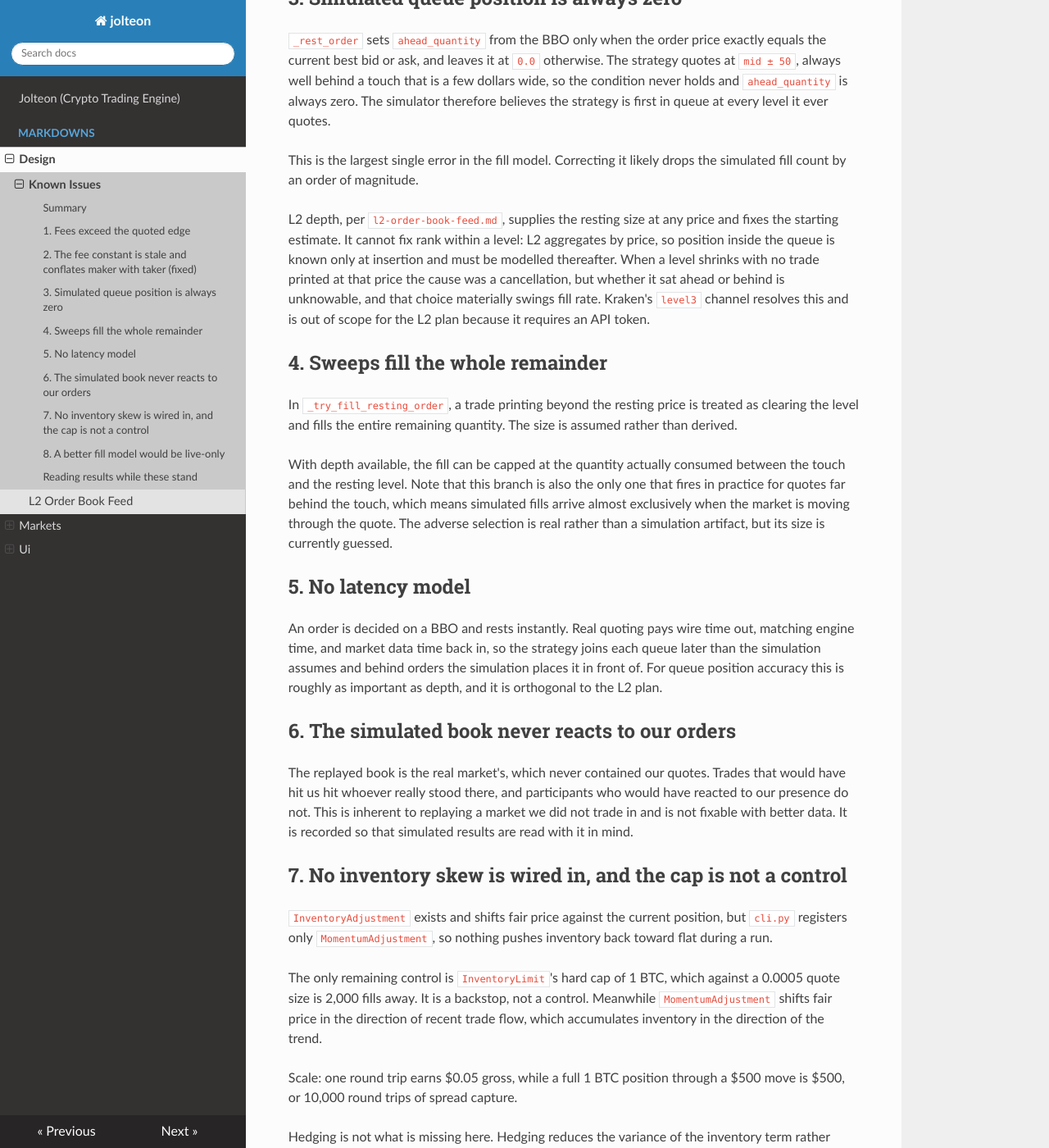
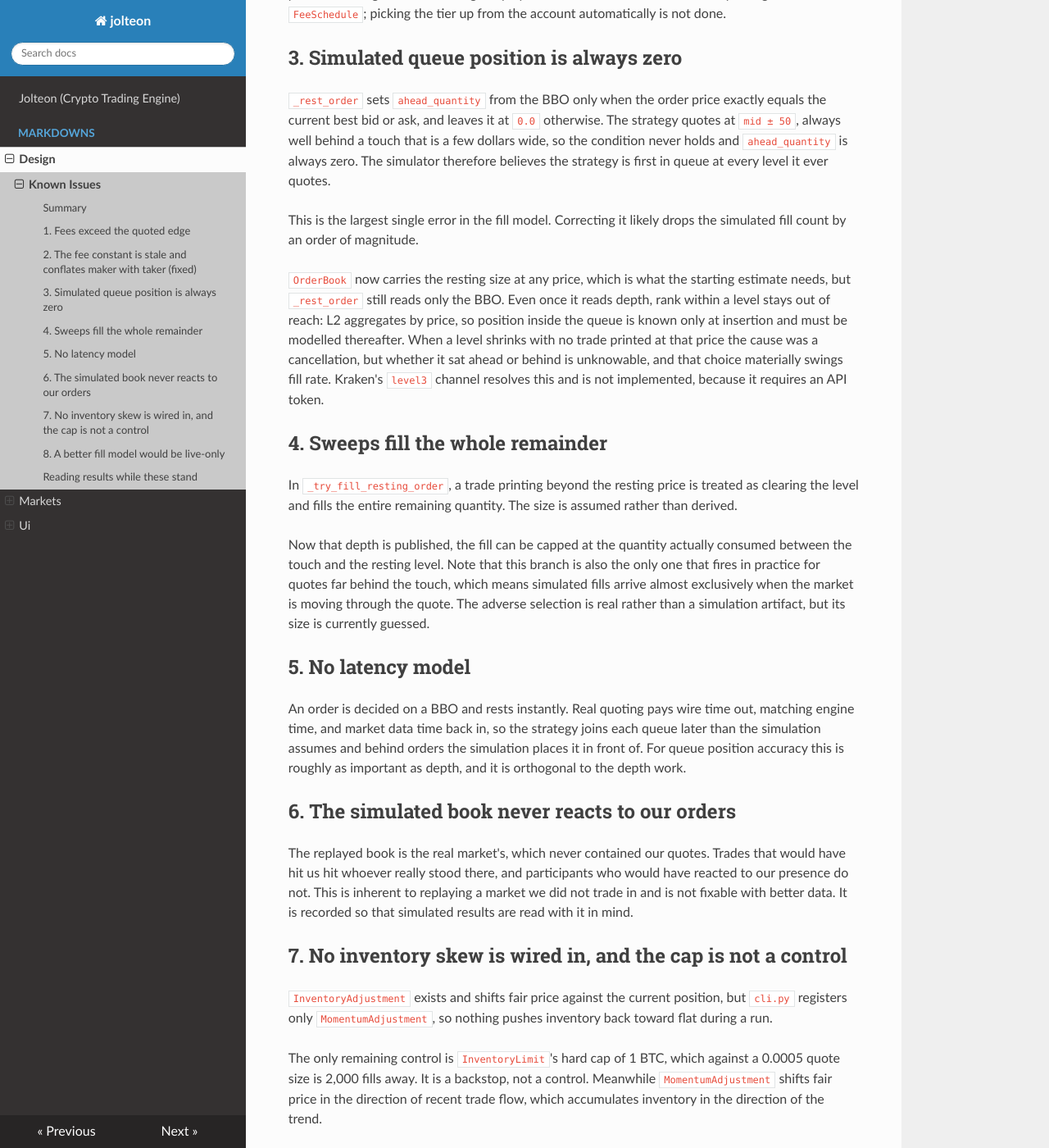
Before and after one commit to zhanghaowx/crypto-trading-engine, an MkDocs documentation site: the page built from docs/markdowns/design/known-issues.md, in a window 1280 px wide and 1400 px high, scrolled down 2207 px. Shown: the whole window at 82% size. Built offline with MkDocs 1.6.1, drawn with Linux system fonts in a browser that asks for light colours; nearby versions of some CDN libraries; some of the changed text lies outside the part shown.

Commit message:
docs: retire the L2 order book plan now that it is implemented
Every commit the plan listed has landed, from the OrderBook rewrite
through the order flow imbalance adjustment, so the document describes
work that is finished rather than work to do.

Rewrite the places in known-issues.md that leaned on it to describe the
code instead: issue 3 now names OrderBook and _rest_order, issue 4 notes
depth is published, and issue 8 names HistoricalFeed and
BookFeatureRecorder. The level3 channel stays unimplemented for the same
reason the plan gave, so that rationale moves into the issue itself.

Co-Authored-By: Claude Opus 5 <noreply@anthropic.com>

```diff
--- a/docs/markdowns/design/known-issues.md
+++ b/docs/markdowns/design/known-issues.md
@@ -6,11 +6,13 @@ out to depend very little on hedging and a great deal on fees, fill
 simulation, and inventory control, so the findings are recorded here
 rather than in any one component's notes.
 
-Nothing below is fixed. Each entry states what is wrong, why it matters,
-and what would resolve it. Arithmetic assumes BTC around $100,000 and the
-defaults in `StaticParameterService`: `quote_size = 0.0005`,
-`max_inventory = 1`, and in `StaticQuoteOffsetService`:
-`half_spread = 50.0`.
+Each entry states what is wrong, why it matters, and what would resolve
+it; the few marked fixed record what changed. Arithmetic assumes BTC
+around $100,000 and the defaults in `StaticParameterService`:
+`quote_size = 0.0005` and `max_inventory = 1`. Where a quote offset
+matters, the figure given is the one a paper session actually quotes:
+`FeeAwareQuoteOffsetService(edge = 5.0)`, which at that price asks
+$255 a side.
 
 ## Summary
 
@@ -66,10 +69,11 @@ is a fact about the fee tier rather than about the code. What it does is
 stop the strategy quoting below cost silently: it quotes at
 `edge + maker_rate * price`, so the break-even column of the table above
 is charged automatically and the resulting offset is recorded on the
-`quote_offset` signal. Swapping it in for the static default makes a
-run's quotes roughly five times wider and almost certainly stops filling
-altogether, which is the arithmetic above made visible rather than a
-regression.
+`quote_offset` signal. The paper session now runs it at `edge = 5.0`, so
+its quotes sit roughly five times further out than the static default's
+and will almost certainly stop filling altogether. That is the arithmetic
+above made visible rather than a regression, and it is why issue 1 stays
+open.
 
 ## 2. The fee constant is stale and conflates maker with taker (fixed)
 
@@ -104,14 +108,15 @@ strategy is first in queue at every level it ever quotes.
 This is the largest single error in the fill model. Correcting it likely
 drops the simulated fill count by an order of magnitude.
 
-L2 depth, per `l2-order-book-feed.md`, supplies the resting size at any
-price and fixes the starting estimate. It cannot fix rank within a level:
-L2 aggregates by price, so position inside the queue is known only at
-insertion and must be modelled thereafter. When a level shrinks with no
-trade printed at that price the cause was a cancellation, but whether it
-sat ahead or behind is unknowable, and that choice materially swings fill
-rate. Kraken's `level3` channel resolves this and is out of scope for the
-L2 plan because it requires an API token.
+`OrderBook` now carries the resting size at any price, which is what the
+starting estimate needs, but `_rest_order` still reads only the BBO. Even
+once it reads depth, rank within a level stays out of reach: L2 aggregates
+by price, so position inside the queue is known only at insertion and must
+be modelled thereafter. When a level shrinks with no trade printed at that
+price the cause was a cancellation, but whether it sat ahead or behind is
+unknowable, and that choice materially swings fill rate. Kraken's `level3`
+channel resolves this and is not implemented, because it requires an API
+token.
 
 ## 4. Sweeps fill the whole remainder
 
@@ -119,11 +124,11 @@ In `_try_fill_resting_order`, a trade printing beyond the resting price is
 treated as clearing the level and fills the entire remaining quantity. The
 size is assumed rather than derived.
 
-With depth available, the fill can be capped at the quantity actually
-consumed between the touch and the resting level. Note that this branch is
-also the only one that fires in practice for quotes far behind the touch,
-which means simulated fills arrive almost exclusively when the market is
-moving through the quote. The adverse selection is real rather than a
+Now that depth is published, the fill can be capped at the quantity
+actually consumed between the touch and the resting level. Note that this
+branch is also the only one that fires in practice for quotes far behind
+the touch, which means simulated fills arrive almost exclusively when the
+market is moving through the quote. The adverse selection is real rather than a
 simulation artifact, but its size is currently guessed.
 
 ## 5. No latency model
@@ -132,8 +137,8 @@ An order is decided on a BBO and rests instantly. Real quoting pays wire
 time out, matching engine time, and market data time back in, so the
 strategy joins each queue later than the simulation assumes and behind
 orders the simulation places it in front of. For queue position accuracy
-this is roughly as important as depth, and it is orthogonal to the L2
-plan.
+this is roughly as important as depth, and it is orthogonal to the depth
+work.
 
 ## 6. The simulated book never reacts to our orders
 
@@ -167,19 +172,18 @@ size.
 
 ## 8. A better fill model would be live-only
 
-The L2 plan puts L2 replay out of scope, and its derived-feature recorder
-stores top of book, imbalance, and depth-weighted price, which is
-deliberately too little to reconstruct a book. An improved fill model would
-therefore run only in live paper mode, while replay kept the behaviour
-described in issues 3 and 4.
+Replay carries no depth: `HistoricalFeed` publishes market trades only,
+and `BookFeatureRecorder` stores top of book, imbalance, and
+depth-weighted price, which is deliberately too little to reconstruct a
+book. An improved fill model would therefore run only in live paper mode,
+while replay kept the behaviour described in issues 3 and 4.
 
 That is the wrong way round for evaluating the strategy, since replay is
 where weeks of data can be swept and live paper yields one slow real-time
-sample. If fill realism is the goal rather than better signals, the compact
-book writer belongs on the critical path. The L2 plan also has no commit
-wiring the book into the Kraken mock, whose fill model imports no
-`OrderBook` at all; commit 1 rewrites the class with no callers left to
-update and leaves the resting-order logic untouched.
+sample. If fill realism is the goal rather than better signals, a compact
+book writer belongs on the critical path. Nothing wires the book into the
+Kraken mock either, whose fill model imports no `OrderBook` at all and
+whose resting-order logic is untouched by the depth work.
 
 ## Reading results while these stand
 
```
Also changed, not shown: other parts of docs/markdowns/design/known-issues.md (+2 -1 lines), docs/markdowns/design/l2-order-book-feed.md (deleted, +0 -266 lines).
